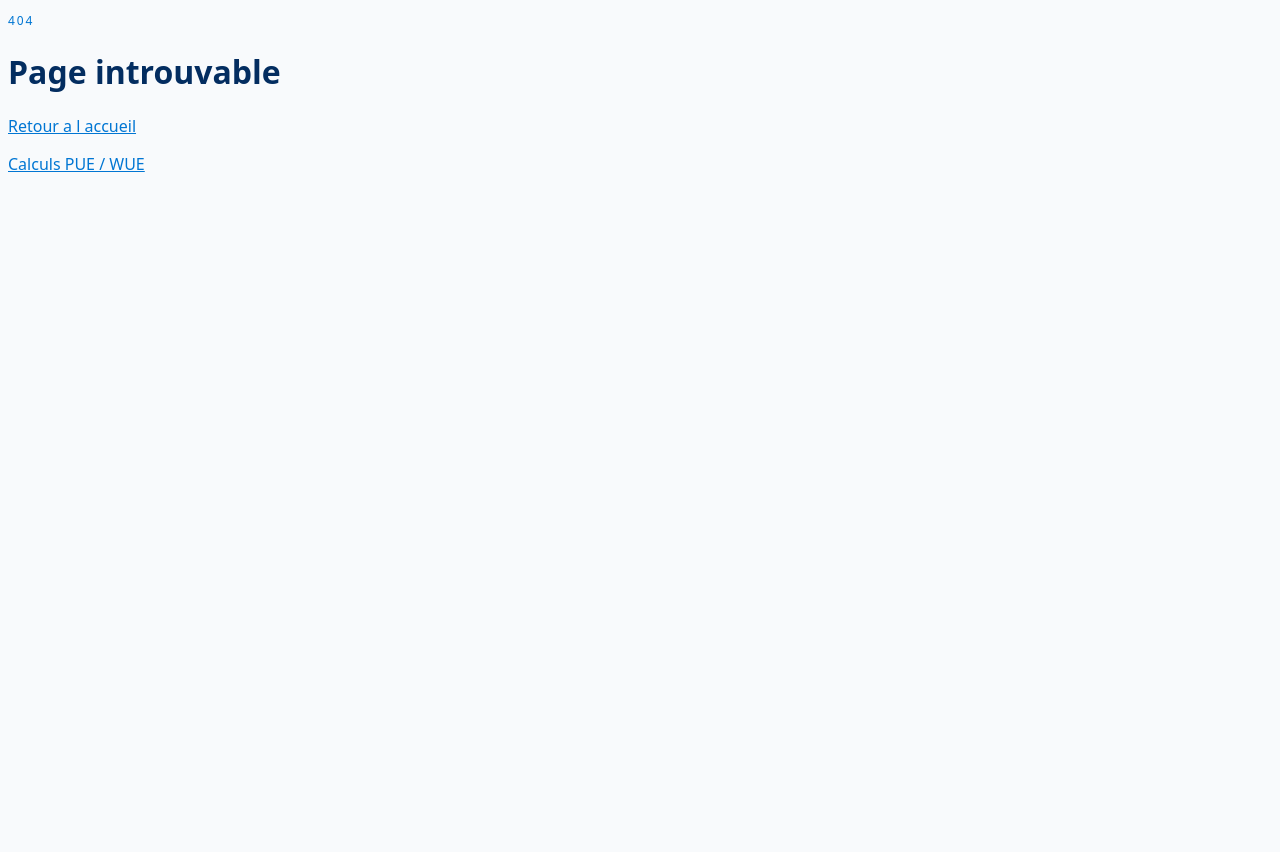
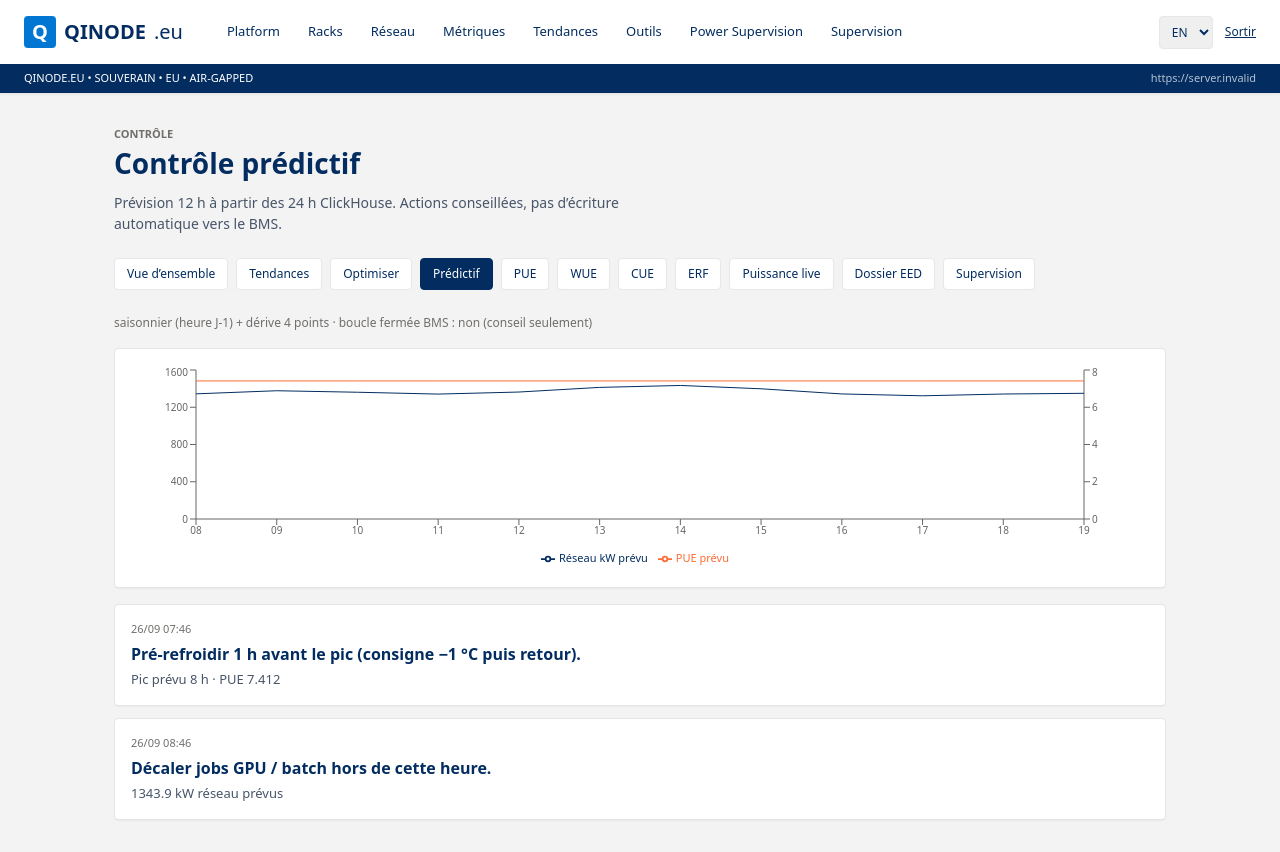
Before and after one commit to Geoking2104/DCIM, a Next.js app in the folder web/: page /en/metriques/predictif in a window 1280 px wide. Before the commit this address had no page. Before the commit the page ends 800 px from the top, so only its background shows below. Built offline with nearby package versions, Linux system fonts and the light colour scheme; no server answers.

Commit message:
feat(metrics): 12h predictive control from seasonal naive + trend

```diff
--- /dev/null
+++ b/web/app/[locale]/metriques/predictif/page.tsx
@@ -0,0 +1,25 @@
+import Header from '@/components/Header';
+import Providers from '@/components/Providers';
+import MetricsLinks from '@/components/metrics/MetricsLinks';
+import PredictiveControl from '@/components/metrics/PredictiveControl';
+
+export const dynamic = 'force-dynamic';
+
+export default function PredictifPage({ params: { locale } }: { params: { locale: string } }) {
+  return (
+    <Providers>
+      <Header />
+      <div className="max-w-[1100px] mx-auto px-6 py-8 space-y-6">
+        <div>
+          <p className="text-[11px] uppercase font-bold text-[#706E6B]">Contrôle</p>
+          <h1 className="text-[28px] font-extrabold">Contrôle prédictif</h1>
+          <p className="mt-2 text-[14px] text-slate-600 max-w-[64ch]">
+            Prévision 12 h à partir des 24 h ClickHouse. Actions conseillées, pas d’écriture automatique vers le BMS.
+          </p>
+        </div>
+        <MetricsLinks locale={locale} current="/metriques/predictif" />
+        <PredictiveControl />
+      </div>
+    </Providers>
+  );
+}
--- /dev/null
+++ b/web/app/api/metrics/predict/route.ts
@@ -0,0 +1,15 @@
+import { NextRequest, NextResponse } from 'next/server';
+import { getPowerTimeseries } from '@/lib/clickhouse';
+import { forecastControl } from '@/lib/predictiveControl';
+
+export const dynamic = 'force-dynamic';
+
+export async function GET(req: NextRequest) {
+  const rack = req.nextUrl.searchParams.get('rack') || undefined;
+  const rows = await getPowerTimeseries(rack, 24);
+  const out = forecastControl(rows, 12);
+  return NextResponse.json(
+    { ok: true, hoursIn: 24, hoursOut: 12, rack: rack || null, closedLoop: false, ...out },
+    { headers: { 'Cache-Control': 'no-store' } }
+  );
+}
--- a/web/components/metrics/MetricsLinks.tsx
+++ b/web/components/metrics/MetricsLinks.tsx
@@ -2,6 +2,7 @@ export const METRIC_LINKS = (locale: string) => [
   { href: `/${locale}/metriques`, label: 'Vue d’ensemble', path: '/metriques' },
   { href: `/${locale}/metriques/tendances`, label: 'Tendances', path: '/metriques/tendances' },
   { href: `/${locale}/metriques/optimiser`, label: 'Optimiser', path: '/metriques/optimiser' },
+  { href: `/${locale}/metriques/predictif`, label: 'Prédictif', path: '/metriques/predictif' },
   { href: `/${locale}/outils/pue`, label: 'PUE', path: '/outils/pue' },
   { href: `/${locale}/outils/wue`, label: 'WUE', path: '/outils/wue' },
   { href: `/${locale}/outils/cue`, label: 'CUE', path: '/outils/cue' },
--- /dev/null
+++ b/web/components/metrics/PredictiveControl.tsx
@@ -0,0 +1,48 @@
+'use client';
+import { useEffect, useState } from 'react';
+import { LineChart, Line, XAxis, YAxis, Tooltip, ResponsiveContainer, Legend } from 'recharts';
+import { format } from 'date-fns';
+import { readLastRack } from '@/lib/lastRack';
+
+export default function PredictiveControl() {
+  const [data, setData] = useState<any>(null);
+
+  useEffect(() => {
+    const rack = readLastRack();
+    const q = rack ? `?rack=${encodeURIComponent(rack)}` : '';
+    fetch(`/api/metrics/predict${q}`)
+      .then((r) => r.json())
+      .then(setData)
+      .catch(() => setData(null));
+  }, []);
+
+  if (!data) return <p className="text-[13px] text-[#706E6B]">Calcul de la prévision…</p>;
+
+  return (
+    <div className="space-y-4">
+      <p className="text-[12px] text-[#706E6B]">{data.model} · boucle fermée BMS : non (conseil seulement)</p>
+      <div className="slds-card p-4 bg-white h-[240px]">
+        <ResponsiveContainer width="100%" height="100%">
+          <LineChart data={data.forecast || []}>
+            <XAxis dataKey="at" tickFormatter={(v) => format(new Date(v), 'HH')} tick={{ fontSize: 10 }} />
+            <YAxis yAxisId="kw" tick={{ fontSize: 10 }} />
+            <YAxis yAxisId="pue" orientation="right" tick={{ fontSize: 10 }} />
+            <Tooltip labelFormatter={(v) => format(new Date(v as string), 'dd/MM HH:mm')} />
+            <Legend wrapperStyle={{ fontSize: 11 }} />
+            <Line yAxisId="kw" dataKey="grid_kw" name="Réseau kW prévu" stroke="#032D60" dot={false} />
+            <Line yAxisId="pue" dataKey="pue" name="PUE prévu" stroke="#FF6B35" dot={false} />
+          </LineChart>
+        </ResponsiveContainer>
+      </div>
+      <ul className="space-y-3">
+        {(data.actions || []).map((a: any) => (
+          <li key={a.id} className="slds-card p-4 bg-white">
+            <div className="text-[11px] uppercase text-[#706E6B]">{format(new Date(a.when), 'dd/MM HH:mm')}</div>
+            <div className="font-bold mt-1">{a.action}</div>
+            <p className="text-[13px] text-slate-600 mt-1">{a.why}</p>
+          </li>
+        ))}
+      </ul>
+    </div>
+  );
+}
--- /dev/null
+++ b/web/lib/predictiveControl.ts
@@ -0,0 +1,98 @@
+export type ForecastPoint = {
+  at: string;
+  hour: number;
+  grid_kw: number;
+  rack_kw: number;
+  pue: number;
+  peak: boolean;
+};
+
+export type ControlAction = {
+  id: string;
+  when: string;
+  action: string;
+  why: string;
+};
+
+function hourOf(ts: string) {
+  return new Date(ts).getHours();
+}
+
+export function forecastControl(
+  rows: { timestamp: string; grid_kw: number; rack_kw: number }[],
+  horizon = 12
+): { forecast: ForecastPoint[]; actions: ControlAction[]; model: string } {
+  if (rows.length < 4) {
+    return { forecast: [], actions: [], model: 'insuffisant' };
+  }
+  const byHour: Record<number, { grid: number[]; rack: number[] }> = {};
+  rows.forEach((r) => {
+    const h = hourOf(r.timestamp);
+    byHour[h] ??= { grid: [], rack: [] };
+    byHour[h].grid.push(r.grid_kw);
+    byHour[h].rack.push(r.rack_kw);
+  });
+  const mean = (xs: number[]) => (xs.length ? xs.reduce((a, b) => a + b, 0) / xs.length : 0);
+  const last = rows[rows.length - 1];
+  const prev = rows[Math.max(0, rows.length - 4)];
+  const driftG = (last.grid_kw - prev.grid_kw) / 4;
+  const driftR = (last.rack_kw - prev.rack_kw) / 4;
+  const grids = rows.map((r) => r.grid_kw).sort((a, b) => a - b);
+  const p90 = grids[Math.floor(grids.length * 0.9)] || last.grid_kw;
+
+  const start = new Date(last.timestamp || Date.now()).getTime();
+  const forecast: ForecastPoint[] = [];
+  for (let i = 1; i <= horizon; i++) {
+    const t = new Date(start + i * 3600000);
+    const h = t.getHours();
+    const seasonalG = mean(byHour[h]?.grid || [last.grid_kw]);
+    const seasonalR = mean(byHour[h]?.rack || [last.rack_kw]);
+    const grid = Math.max(0, seasonalG + driftG * 0.25);
+    const rack = Math.max(1, seasonalR + driftR * 0.25);
+    const pue = grid / rack;
+    forecast.push({
+      at: t.toISOString(),
+      hour: h,
+      grid_kw: +grid.toFixed(1),
+      rack_kw: +rack.toFixed(1),
+      pue: +pue.toFixed(3),
+      peak: pue > 1.4 || grid > p90
+    });
+  }
+
+  const actions: ControlAction[] = [];
+  const firstPeak = forecast.find((f) => f.peak);
+  if (firstPeak) {
+    const pre = new Date(new Date(firstPeak.at).getTime() - 3600000).toISOString();
+    actions.push({
+      id: 'precool',
+      when: pre,
+      action: 'Pré-refroidir 1 h avant le pic (consigne −1 °C puis retour).',
+      why: `Pic prévu ${new Date(firstPeak.at).getHours()} h · PUE ${firstPeak.pue}`
+    });
+    actions.push({
+      id: 'shift-it',
+      when: firstPeak.at,
+      action: 'Décaler jobs GPU / batch hors de cette heure.',
+      why: `${firstPeak.grid_kw} kW réseau prévus`
+    });
+  }
+  const nightPeak = forecast.find((f) => f.peak && (f.hour >= 22 || f.hour < 6));
+  if (nightPeak) {
+    actions.push({
+      id: 'crah-night',
+      when: nightPeak.at,
+      action: 'Éteindre un CRAH redondant si ΔT racks reste dans ASHRAE A1.',
+      why: 'Pic de nuit : le froid ne suit pas la baisse IT.'
+    });
+  }
+  if (!actions.length) {
+    actions.push({
+      id: 'hold',
+      when: forecast[0]?.at || new Date().toISOString(),
+      action: 'Aucune action : pas de pic PUE / puissance sur 12 h.',
+      why: 'Modèle saisonnier + dérive courte.'
+    });
+  }
+  return { forecast, actions, model: 'saisonnier (heure J-1) + dérive 4 points' };
+}
```
